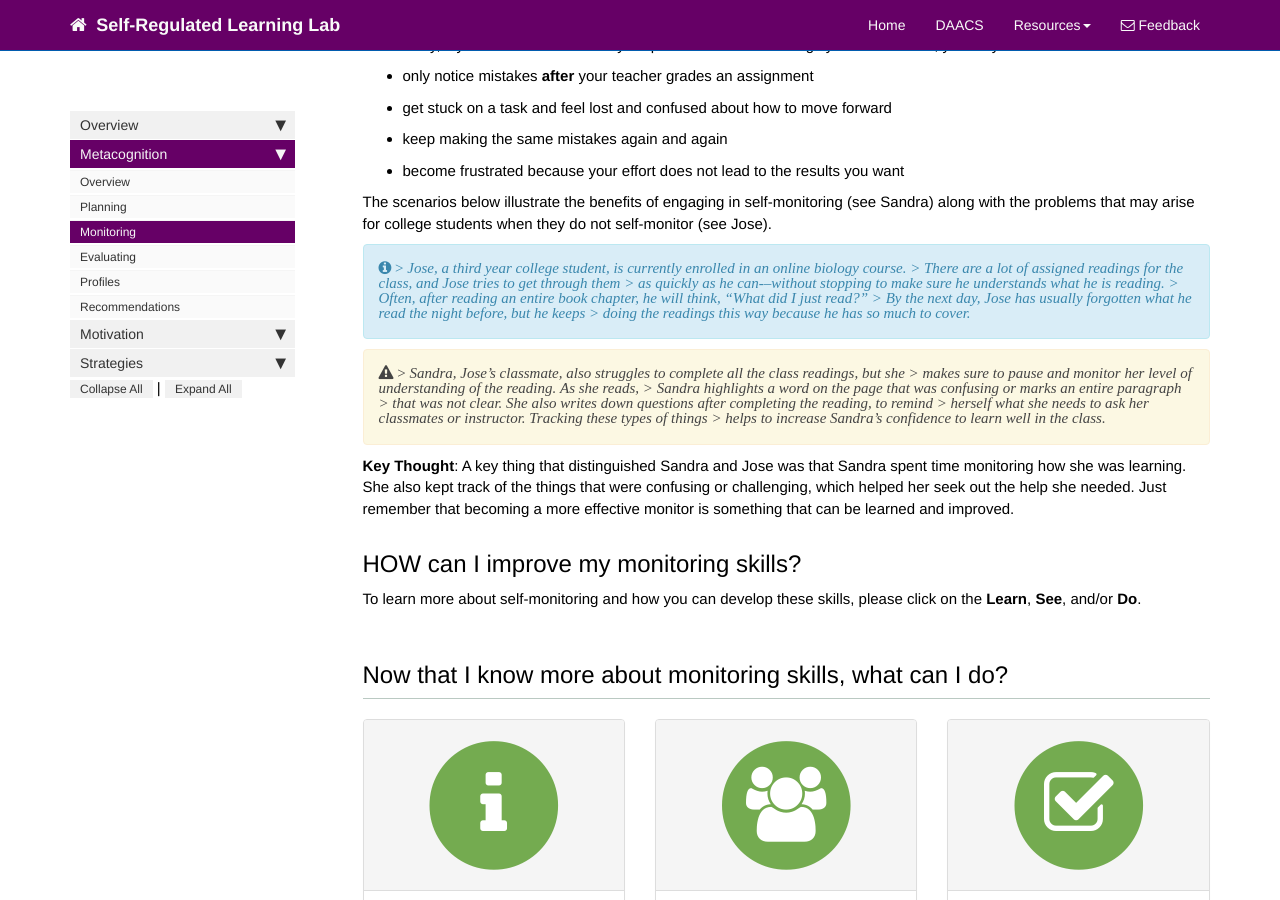
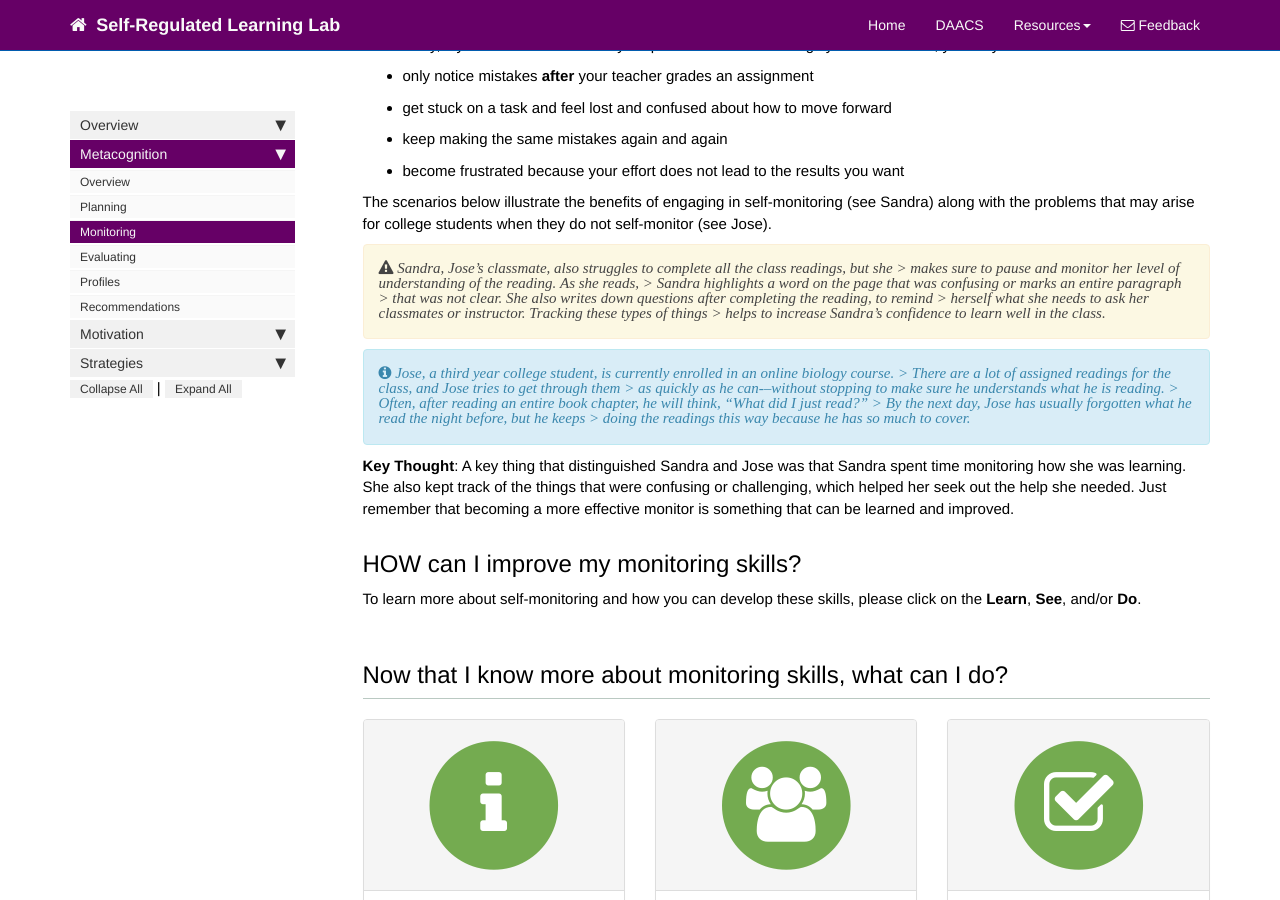
Before and after one commit to dfranklin02/SRL, a Jekyll site: the page built from docs/pages/metacognition/metacognition_monitoring.md, in a window 1280 px wide and 900 px high, scrolled down 1153 px. Built offline with Jekyll 4.4.1, drawn with Linux system fonts in a browser that asks for light colours; nearby versions of some CDN libraries; comment, search, counter and statistics services are not loaded.

Commit message:
Update metacognition_monitoring.md

```diff
--- a/docs/pages/metacognition/metacognition_monitoring.md
+++ b/docs/pages/metacognition/metacognition_monitoring.md
@@ -40,22 +40,10 @@ Conversely, if you **do not** self-monitor your performance or the things you do
 
 The scenarios below illustrate the benefits of engaging in self-monitoring (see Sandra) along with the problems that may arise for college students when they do not self-monitor (see Jose).
 
-<div markdown="span" class="alert alert-info" role="alert"><i class="fa fa-info-circle">
-> *Jose, a third year college student, is currently enrolled in an online biology course.
-> There are a lot of assigned readings for the class, and Jose tries to get through them
-> as quickly as he can-–without stopping to make sure he understands what he is reading.
-> Often, after reading an entire book chapter, he will think, “What did I just read?”
-> By the next day, Jose has usually forgotten what he read the night before, but he keeps
-> doing the readings this way because he has so much to cover.*
+<div markdown="span" class="alert alert-warning" role="alert"><i class="fa fa-warning"> *Sandra, Jose's classmate, also struggles to complete all the class readings, but she > makes sure to pause and monitor her level of understanding of the reading. As she reads, > Sandra highlights a word on the page that was confusing or marks an entire paragraph > that was not clear. She also writes down questions after completing the reading, to remind > herself what she needs to ask her classmates or instructor. Tracking these types of things > helps to increase Sandra's confidence to learn well in the class.*
 </div>
 
-<div markdown="span" class="alert alert-warning" role="alert"><i class="fa fa-warning">
-> *Sandra, Jose's classmate, also struggles to complete all the class readings, but she
-> makes sure to pause and monitor her level of understanding of the reading. As she reads,
-> Sandra highlights a word on the page that was confusing or marks an entire paragraph
-> that was not clear. She also writes down questions after completing the reading, to remind
-> herself what she needs to ask her classmates or instructor. Tracking these types of things
-> helps to increase Sandra's confidence to learn well in the class.*
+<div markdown="span" class="alert alert-info" role="alert"><i class="fa fa-info-circle"> *Jose, a third year college student, is currently enrolled in an online biology course. > There are a lot of assigned readings for the class, and Jose tries to get through them > as quickly as he can-–without stopping to make sure he understands what he is reading. > Often, after reading an entire book chapter, he will think, “What did I just read?” > By the next day, Jose has usually forgotten what he read the night before, but he keeps > doing the readings this way because he has so much to cover.*
 </div>
 
 **Key Thought**: A key thing that distinguished Sandra and Jose was that Sandra spent time monitoring how she was learning. She also kept track of the things that were confusing or challenging, which helped her seek out the help she needed. Just remember that becoming a more effective monitor is something that can be learned and improved.
```
